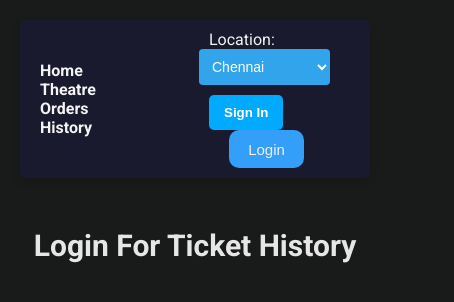
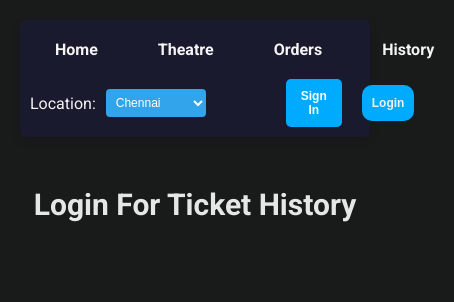
Before and after one commit to Hariharan6052003/movie_booking, a React (Vite) app in the folder client/: page /history in a window 390 px wide. Shown: the top 302 px of the page, 454 px wide, since content can reach past the window. Built offline with nearby package versions, Linux system fonts and the light colour scheme.

Commit message:
Update App.css

```diff
--- a/client/src/App.css
+++ b/client/src/App.css
@@ -15,9 +15,9 @@ body {
 }
 
 .sign-in2{
-  background-color: #339ff8;
+  background-color: #00aaff;
   color: #f0f0f0;
-  height:38px;
+  height: 36px;
   border:none;
   font-size: 15px;
   font-weight: 400;
@@ -160,37 +160,6 @@ h3 {
   color: #555;
 }
 
-/* Responsive Design */
-@media (max-width: 768px) {
-  .navbar-left {
-    display: flex;
-    flex-direction: column;
-  }
-
-  .navbar-right {
-    flex-direction: column;
-    align-items: flex-start;
-  }
-
-  button.sign-in {
-    margin-top: 10px;
-  }
-
-  h1 {
-    font-size: 28px;
-  }
-
-  li {
-    flex-direction: column;
-    align-items: flex-start;
-  }
-
-  .showtime-container {
-    flex-direction: column;
-  }
-}
-
-
 /* Style for the select dropdown */
 .location-dropdown {
   margin-right: 20px;
@@ -217,3 +186,77 @@ h3 {
   background-color: #31a4ec; /* Lighter blue background on hover */
   color: white;
 }
+
+
+
+
+
+@media (max-width: 768px) {
+  nav {
+    flex-direction: column;
+    padding: 10px;
+  }
+
+  .navbar-left {
+
+    width : 100%;
+    margin-top: 10px;
+    margin-left: 50px;
+
+  }
+
+
+  .navbar-left .theatre-list{
+   margin-left: 40px;
+   margin-top: -20px;
+  }
+
+  .navbar-left .orders{
+    margin-left: 40px;
+    margin-top: -20px;
+   }
+
+   .navbar-left .history{
+    margin-left: 40px;
+    margin-top: -20px;
+   }
+  .navbar-right {
+
+    width : 100%;
+    margin-top:20px;
+  }
+
+  .navbar-right .sign-in{
+    margin-left: 60px;
+
+  }
+
+  .navbar-right .sign-in2{
+    margin-left: 20px;
+    font-weight: bold;
+  }
+
+
+
+  .location-dropdown {
+    font-size: 12px;
+    padding: 6px;
+    width: 100px;
+  }
+
+  .sign-in, .sign-in2 {
+    font-size: 12px;
+    padding: 6px 10px;
+    width: 80px;
+  }
+
+  .user-greeting {
+    font-size: 14px;
+  }
+
+  .dropdown-menu {
+    right: auto;
+    left: 50%;
+    transform: translateX(-50%);
+  }
+}
```
